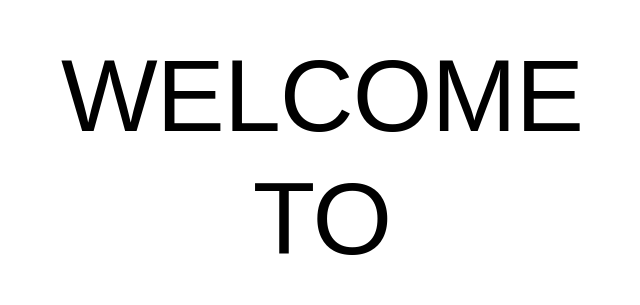
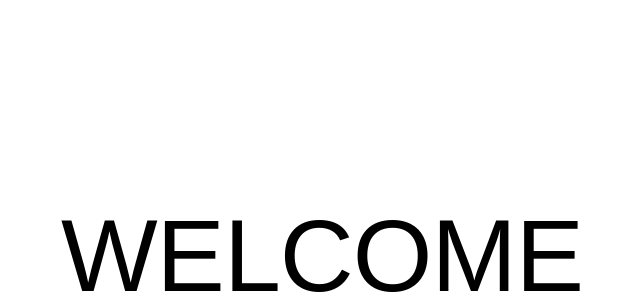
Before and after one commit to nikau-2018/the-va, a React app in the folder client/: page / in a window 1280 px wide. Shown: the part 445-750 px from the top of the page, without its empty margins (318-958 px from the left). Built offline with nearby package versions, Linux system fonts and the light colour scheme.

Commit message:
Update WelcomePage.js

```diff
--- a/client/src/components/Welcome/WelcomePage.js
+++ b/client/src/components/Welcome/WelcomePage.js
@@ -3,7 +3,6 @@ import { Link } from 'react-router-dom'
 
 export default function WelcomePage (props) {
   return (
-    <div className='container welcomePage'>
     <div className='welcomeToTheVa'>
       <h1>
         WELCOME <br />
@@ -17,6 +16,5 @@ export default function WelcomePage (props) {
         <button>Register</button>
       </Link>
     </div>
-    </div>
   )
 }
```
Lines whose indentation alone changed are shown as unchanged.
